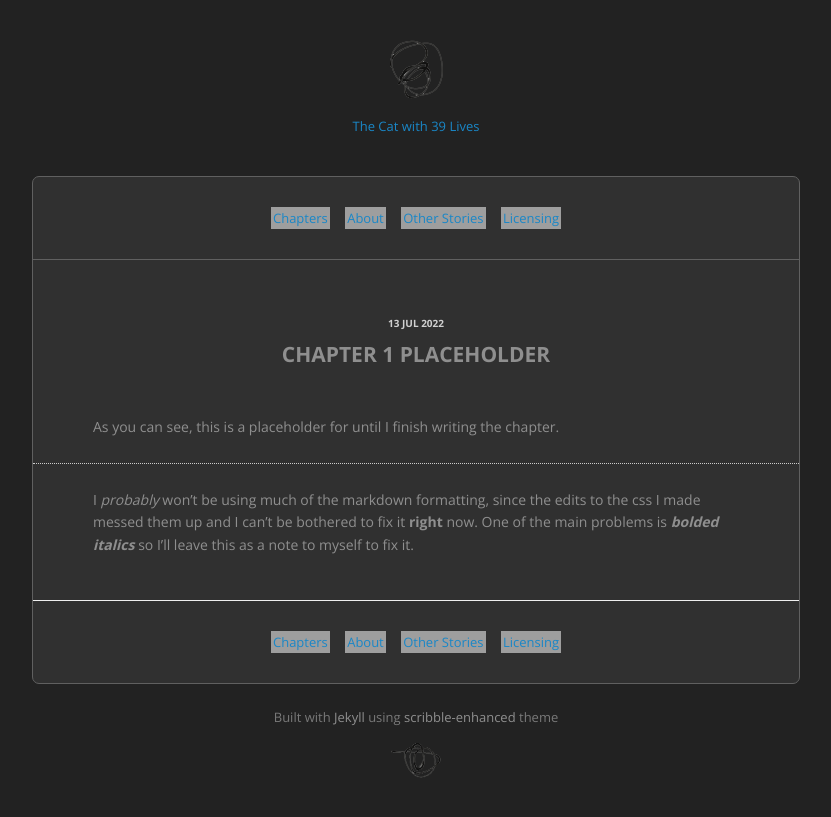
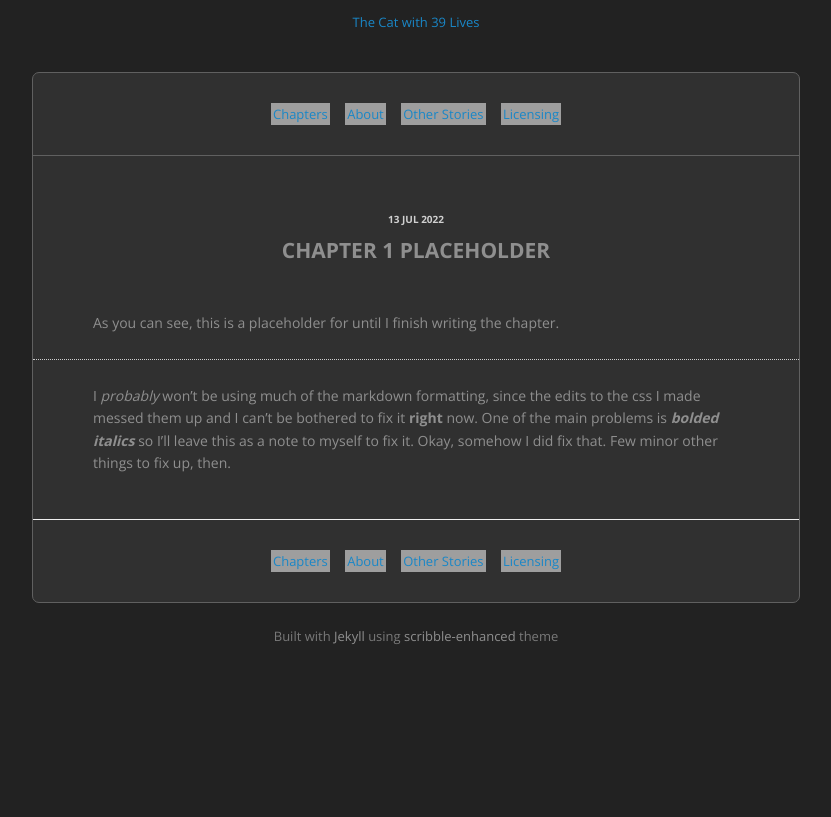
Before and after one commit to mehkanik/C39, a Jekyll site: the page built from _posts/2022-07-13-placeholder.md, in a window 1280 px wide, cut to the strip 0-913 px from the top of the page. Shown: the top 817 px of the strip, without its empty margins (224-1055 px from the left). Built offline with Jekyll 4.4.1, drawn with Linux system fonts in a browser that asks for light colours; grey boxes are pictures that could not be loaded.

Commit message:
testing removing the scribble image and added stuff to placeholder as a reminder

```diff
--- a/_layouts/default.html
+++ b/_layouts/default.html
@@ -13,7 +13,7 @@
 <body>
 
 <header>
-    <a id="go-back-home" href="{{ site.baseurl }}"><img src="{{ site.baseurl }}/images/scribble.png" alt="scribble" width="53" height="59"></a>
+	<!-- <a id="go-back-home" href="{{ site.baseurl }}"><img src="{{ site.baseurl }}/images/scribble.png" alt="scribble" width="53" height="59"></a> -->
     <p><a id="page_title" href="{{ site.baseurl }}">{{ site.title }}</a></p>
 </header>
 
@@ -24,8 +24,8 @@
 
 <footer>
     <p>Built with <a href="http://jekyllrb.com/" class="muted">Jekyll</a> using <a href="http://github.com/jxltom/scribble-enhanced" class="muted">scribble-enhanced</a> theme</p>
-    <img src="{{ site.baseurl }}/images/scribble-footer.png" alt="scribble-enhanced"/>
-</footer>
+    <!-- <img src="{{ site.baseurl }}/images/scribble-footer.png" alt="scribble-enhanced"/>
+</footer> -->
 
 {% include analytics.html %}
 </body>
--- a/_posts/2022-07-13-placeholder.md
+++ b/_posts/2022-07-13-placeholder.md
@@ -8,4 +8,4 @@ As you can see, this is a placeholder for until I finish writing the chapter.
 
 ---
 
-I *probably* won't be using much of the markdown formatting, since the edits to the css I made messed them up and I can't be bothered to fix it **right** now. One of the main problems is ***bolded italics*** so I'll leave this as a note to myself to fix it.
+I *probably* won't be using much of the markdown formatting, since the edits to the css I made messed them up and I can't be bothered to fix it **right** now. One of the main problems is ***bolded italics*** so I'll leave this as a note to myself to fix it. Okay, somehow I did fix that. Few minor other things to fix up, then.
```
